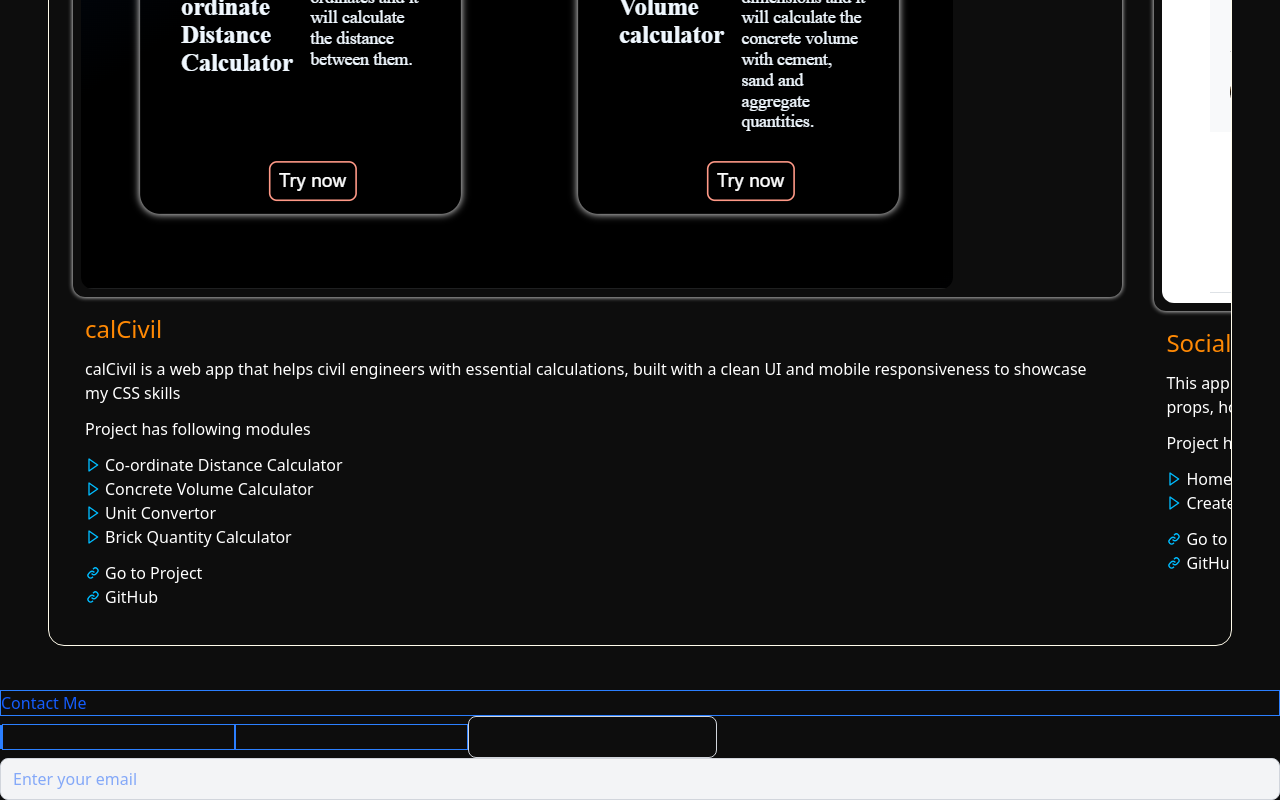
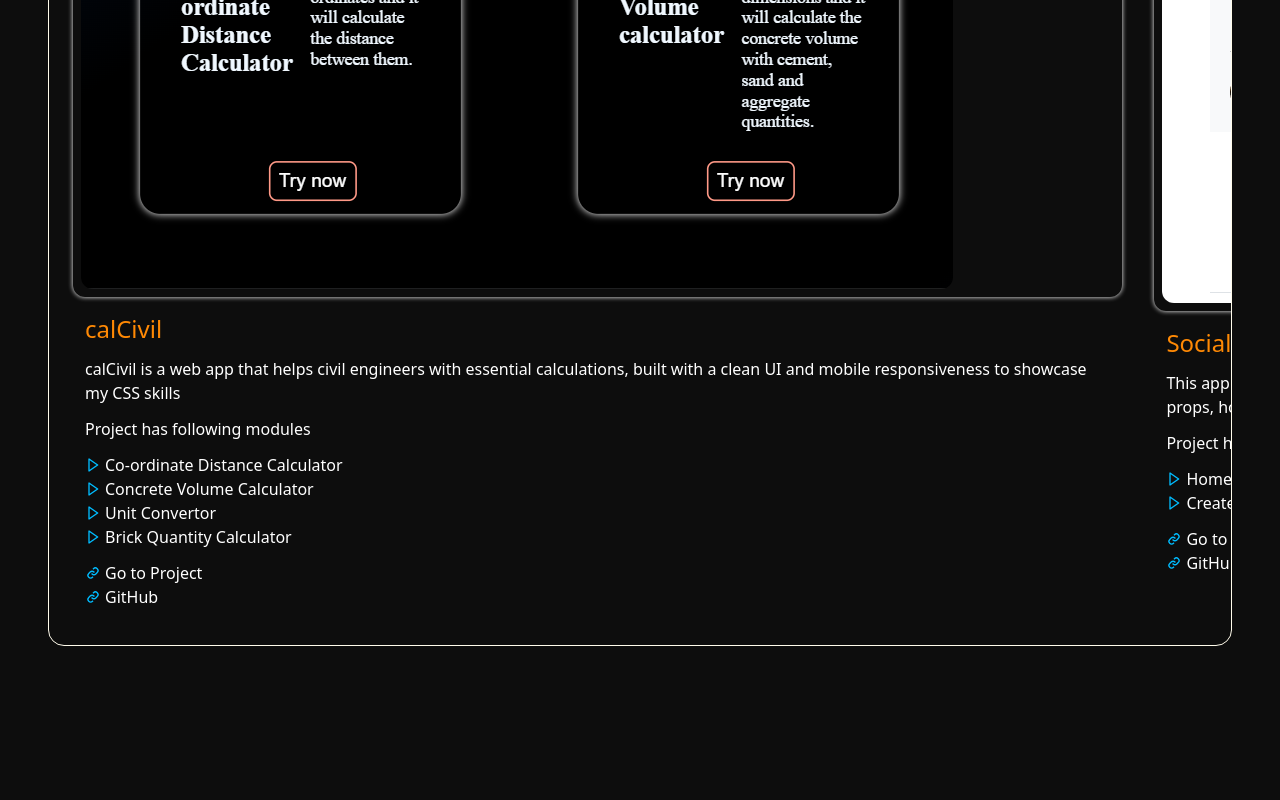
Before and after one commit to PSD24-art/portfolio, a React (Vite) app: page / in a window 1280 px wide. Shown: the part 2818-3618 px from the top of the page. After the commit the page ends 3508 px from the top, so only its background shows below. Built offline with nearby package versions, Linux system fonts and the light colour scheme.

Commit message:
Removed contact

```diff
--- a/src/App.jsx
+++ b/src/App.jsx
@@ -13,7 +13,7 @@ function App() {
       <About></About>
       <Skills></Skills>
       <Projects></Projects>
-      <ContactMe></ContactMe>
+      {/* <ContactMe></ContactMe> */}
     </>
   );
 }
```
